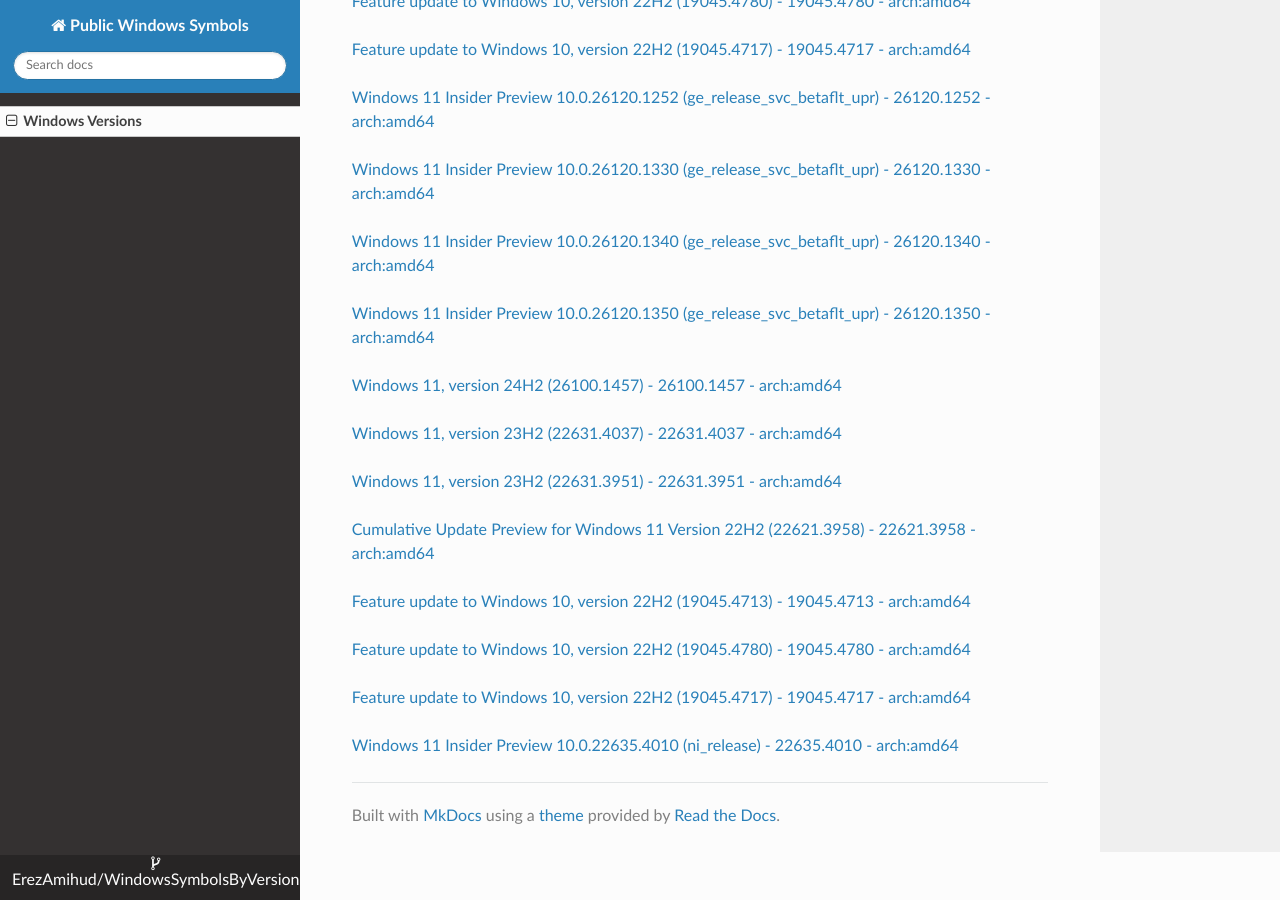
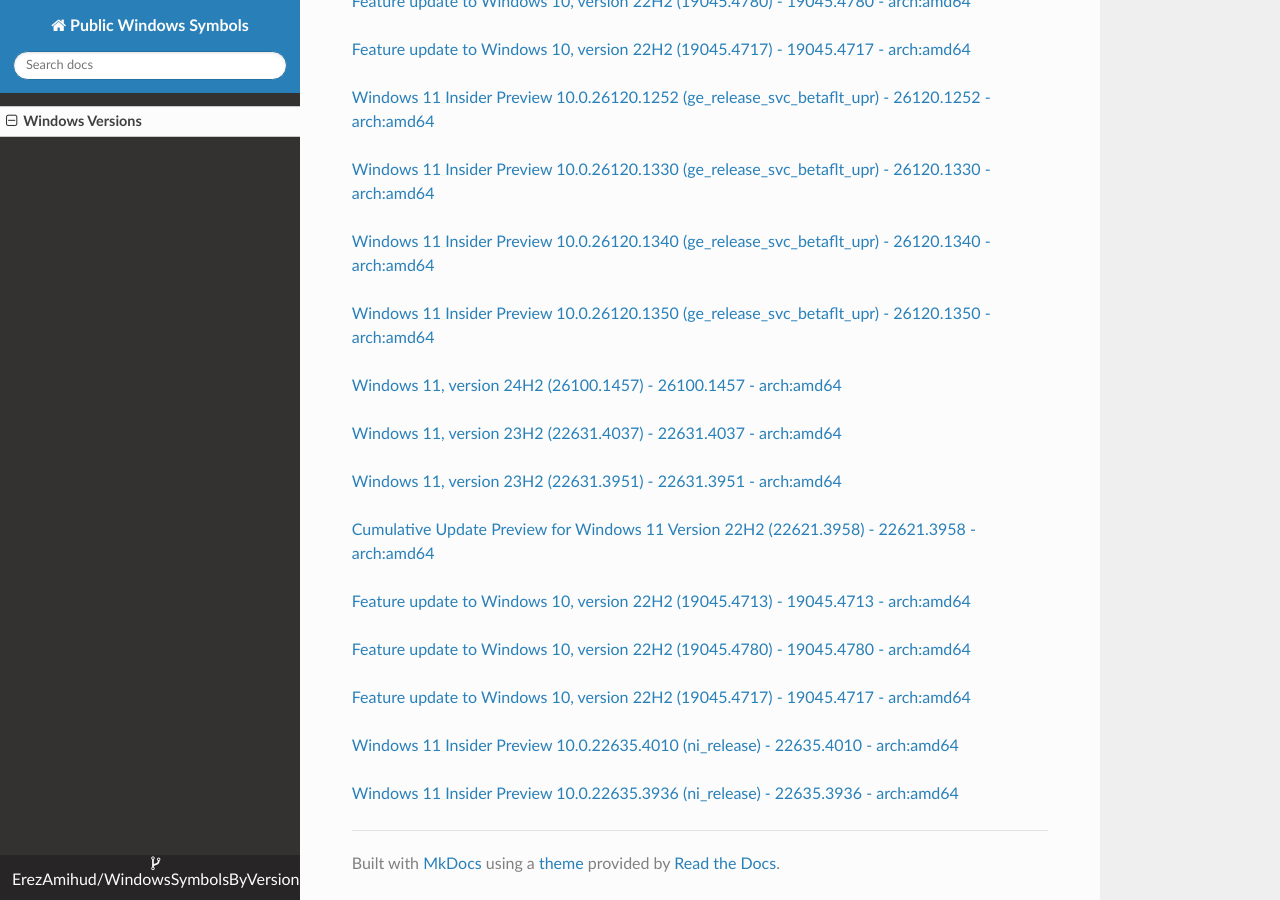
Before and after one commit to ErezAmihud/WindowsSymbolsByVersion, an MkDocs documentation site: the page built from docs/index.md, in a window 1280 px wide and 900 px high, scrolled down 9485 px. Built offline with MkDocs 1.6.1, drawn with Linux system fonts in a browser that asks for light colours; nearby versions of some CDN libraries.

Commit message:
Automated commit, add manifest for b73925db-dc53-400d-89c5-1061baf24d9f

```diff
--- a/docs/index.md
+++ b/docs/index.md
@@ -487,3 +487,6 @@
 
 
 [Windows 11 Insider Preview 10.0.22635.4010 (ni_release) - 22635.4010 - arch:amd64](https://github.com/ErezAmihud/WindowsSymbolsByVersion/blob/main/manifests/62db365d-e438-4827-a79e-33c1fee1ccb4.manifest)
+
+
+[Windows 11 Insider Preview 10.0.22635.3936 (ni_release) - 22635.3936 - arch:amd64](https://github.com/ErezAmihud/WindowsSymbolsByVersion/blob/main/manifests/b73925db-dc53-400d-89c5-1061baf24d9f.manifest)
```
Also changed, not shown: process_builds.json (+1 -1 lines).
